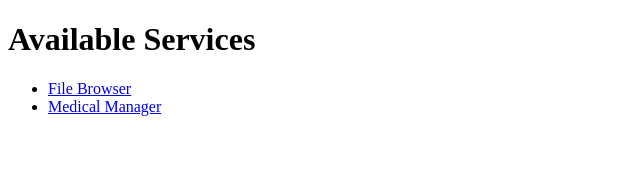
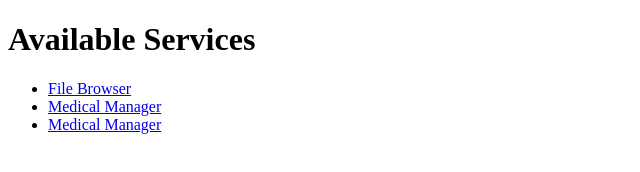
Before and after one commit to nordine-abde/nordine-home-server, a plain HTML site: page config/caddy/index.html in a window 1280 px wide. Shown: the whole page, without its empty margins (0-640 px from the left). Drawn offline with Linux system fonts and the light colour scheme.

Commit message:
kanboard configuration

```diff
--- a/config/caddy/index.html
+++ b/config/caddy/index.html
@@ -11,6 +11,7 @@
       <ul>
         <li><a href="/filebrowser">File Browser</a></li>
         <li><a href="/medical-manager">Medical Manager</a></li>
+        <li><a href="/kanboard">Medical Manager</a></li>
       </ul>
     </main>
   </body>
```
